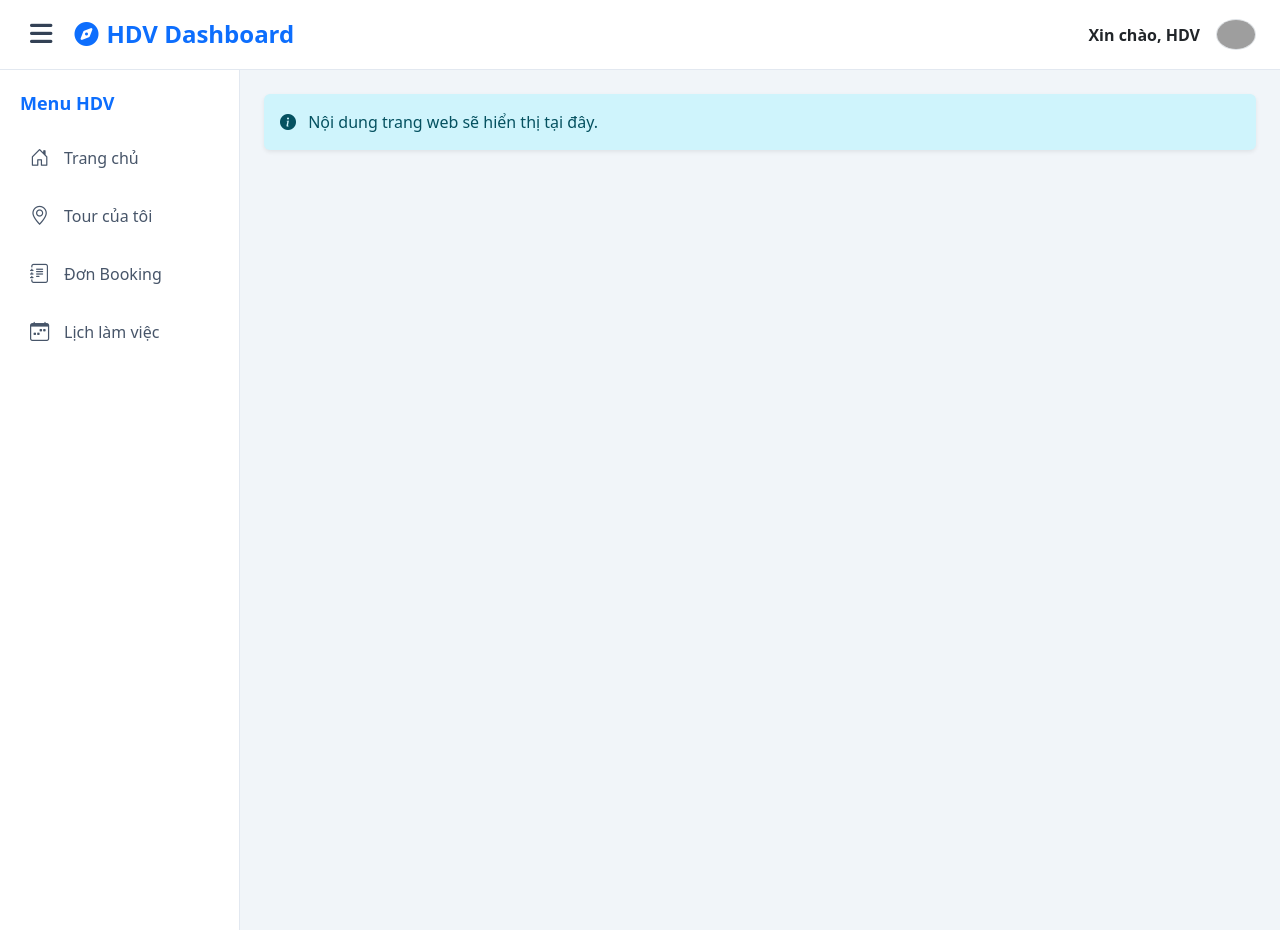
After one commit to tuan18122006/duan1-website-du-lich-nh-m-9-WD20308, a PHP site: page /duan1-website-du-lich-nh-m-9-WD20308/app/views/layouts/guideHeader.php in a window 1280 px wide. The commit adds this page. Run offline with PHP 8.4, Linux system fonts and the light colour scheme; grey boxes are pictures that could not be loaded.

Commit message:
phan cong tour

```diff
--- a/app/models/GuideModel.php
+++ b/app/models/GuideModel.php
@@ -105,4 +105,7 @@ class GuideModel extends Model {
             return false;
         }
     }
+
+
+
 }
--- a/app/models/TourModel.php
+++ b/app/models/TourModel.php
@@ -155,6 +155,7 @@ class TourModel extends Model
         return $this->db->prepare($sql)->fetchAll();
     }
 
+
     public function getToursByGuide($guide_id)
     {
         $sql = "SELECT * FROM tours WHERE guide_id = :guide_id";
@@ -162,7 +163,6 @@ class TourModel extends Model
         $stmt->execute(['guide_id' => $guide_id]);
         return $stmt->fetchAll();
     }
-
 
 
 
--- /dev/null
+++ b/app/views/layouts/guideHeader.php
@@ -0,0 +1,214 @@
+<!doctype html>
+<html lang="vi">
+
+<head>
+    <meta charset="utf-8">
+    <meta name="viewport" content="width=device-width, initial-scale=1">
+    <title><?= $page_title ?? 'HDV Dashboard' ?></title>
+
+    <!-- Bootstrap + Icons -->
+    <link href="https://cdn.jsdelivr.net/npm/bootstrap@5.3.3/dist/css/bootstrap.min.css" rel="stylesheet">
+    <link rel="stylesheet" href="https://cdnjs.cloudflare.com/ajax/libs/font-awesome/6.4.0/css/all.min.css">
+    <link rel="stylesheet" href="https://cdn.jsdelivr.net/npm/bootstrap-icons@1.11.3/font/bootstrap-icons.css">
+
+    <style>
+        :root {
+            --header-height: 70px;
+            --sidebar-width: 240px;
+            --primary-color: #0d6efd;
+            --body-bg: #f1f5f9;
+        }
+
+        body {
+            background: var(--body-bg);
+            overflow-x: hidden;
+        }
+
+        /* =========================
+           TOP HEADER HDV
+        ========================== */
+        .top-header {
+            height: var(--header-height);
+            background: #ffffff;
+            border-bottom: 1px solid #e2e8f0;
+            display: flex;
+            align-items: center;
+            justify-content: space-between;
+            padding: 0 1.5rem;
+            position: fixed;
+            top: 0;
+            left: 0;
+            right: 0;
+            z-index: 1030;
+        }
+
+        .btn-toggle-sidebar {
+            border: none;
+            background: transparent;
+            font-size: 1.6rem;
+            cursor: pointer;
+            color: #334155;
+        }
+
+
+        /* =========================
+           SIDEBAR HDV
+        ========================== */
+        .sidebar-hdv {
+            width: var(--sidebar-width);
+            background: #ffffff;
+            border-right: 1px solid #e2e8f0;
+            height: 100vh;
+            position: fixed;
+            top: var(--header-height);
+            left: 0;
+            padding-top: 20px;
+            overflow-y: auto;
+            transition: 0.3s;
+        }
+
+        /* When sidebar collapsed */
+        body.toggled .sidebar-hdv {
+            margin-left: calc(var(--sidebar-width) * -1);
+        }
+
+        body.toggled .main-content {
+            margin-left: 0;
+        }
+
+        /* Sidebar title */
+        .sidebar-title {
+            font-size: 18px;
+            font-weight: 700;
+            padding-left: 20px;
+            margin-bottom: 15px;
+            color: var(--primary-color);
+        }
+
+        /* Menu item */
+        .sidebar-menu a {
+            display: flex;
+            align-items: center;
+            gap: 12px;
+            padding: 12px 20px;
+            margin: 5px 10px;
+            color: #475569;
+            font-weight: 500;
+            text-decoration: none;
+            border-radius: 8px;
+            transition: all 0.25s;
+        }
+
+        .sidebar-menu a:hover,
+        .sidebar-menu a.active {
+            background: #eff6ff;
+            color: var(--primary-color);
+        }
+
+        .sidebar-menu i {
+            font-size: 1.2rem;
+            width: 22px;
+        }
+
+        @media (max-width: 991.98px) {
+            .sidebar-hdv {
+                margin-left: calc(var(--sidebar-width) * -1);
+            }
+        }
+
+
+        /* =========================
+           MAIN CONTENT
+        ========================== */
+        .main-content {
+            margin-top: var(--header-height);
+            margin-left: var(--sidebar-width);
+            padding: 1.5rem;
+            min-height: calc(100vh - var(--header-height));
+            transition: 0.3s;
+        }
+    </style>
+</head>
+
+<body>
+
+    <!-- ======================================
+         1. TOP HEADER
+    ======================================= -->
+    <header class="top-header">
+        <div class="d-flex align-items-center gap-3">
+            <button class="btn-toggle-sidebar" id="sidebarToggle">
+                <i class="fa-solid fa-bars"></i>
+            </button>
+
+            <h4 class="fw-bold text-primary mb-0">
+                <i class="fa-solid fa-compass me-2"></i>HDV Dashboard
+            </h4>
+        </div>
+
+        <div class="d-flex align-items-center gap-3">
+            <span class="fw-semibold">Xin chào, <?= $_SESSION['user']['name'] ?? 'HDV' ?></span>
+
+            <img src="https://cdn-icons-png.flaticon.com/512/149/149071.png"
+                 width="40" class="rounded-circle border">
+        </div>
+    </header>
+
+    <!-- ======================================
+         2. SIDEBAR HDV
+    ======================================= -->
+    <aside class="sidebar-hdv">
+        <div class="sidebar-title">Menu HDV</div>
+
+        <?php $act = $_GET['act'] ?? 'home'; ?>
+
+        <div class="sidebar-menu">
+            <a href="index.php?act=guide_home" class="<?= $act=='guide_home' ? 'active':'' ?>">
+                <i class="bi bi-house-door"></i> Trang chủ
+            </a>
+
+            <a href="index.php?act=my_tour" class="<?= $act=='my_tours' ? 'active':'' ?>">
+                <i class="bi bi-geo-alt"></i> Tour của tôi
+            </a>
+
+            <a href="index.php?act=my_booking" class="<?= $act=='my_booking' ? 'active':'' ?>">
+                <i class="bi bi-journal-text"></i> Đơn Booking
+            </a>
+
+            <a href="index.php?act=calendar" class="<?= $act=='calendar' ? 'active':'' ?>">
+                <i class="bi bi-calendar-week"></i> Lịch làm việc
+            </a>
+        </div>
+    </aside>
+
+    <!-- ======================================
+         3. MAIN CONTENT
+    ======================================= -->
+    <main class="main-content">
+        <div class="content-body-wrapper">
+            <?php
+            // Render View Động từ Controller
+            if (isset($view_path) && file_exists($view_path)) {
+                require_once $view_path;
+            } else {
+                echo '<div class="alert alert-info shadow-sm border-0">
+                        <i class="bi bi-info-circle-fill me-2"></i>
+                        Nội dung trang web sẽ hiển thị tại đây.
+                      </div>';
+            }
+            ?>
+        </div>
+    </main>
+
+    <!-- JS -->
+    <script src="https://cdn.jsdelivr.net/npm/bootstrap@5.3.3/dist/js/bootstrap.bundle.min.js"></script>
+
+    <script>
+        document.getElementById('sidebarToggle').addEventListener('click', function() {
+            document.body.classList.toggle('toggled');
+        });
+    </script>
+
+</body>
+
+</html>
--- a/app/views/tours/tour_list.php
+++ b/app/views/tours/tour_list.php
@@ -1,4 +1,4 @@
-    <div class="header-action" >
+    <div class="header-action">
         <h2 class="header-title">Quản lý tour</h2>
         <a href="index.php?act=add_tour" class="btn-add"><i class="fas fa-plus"></i> Thêm mới</a>
     </div>
```
Also changed, not shown: app/controllers/DashboardController.php (+19 -1 lines), app/controllers/GuideController.php (+38 -16 lines), app/controllers/LoginController.php (+19 -13 lines), app/controllers/TourController.php (+4 -4 lines), app/core/Controller.php (+16 -0 lines), app/models/LoginModel.php (+8 -6 lines), app/views/dashboard/dashbroad_guide.php (added, +186 -0 lines), app/views/guide/booking.php (added, +32 -0 lines), app/views/guide/calendar.php (added, +36 -0 lines), app/views/guide/myTour.php (added, +29 -0 lines), app/views/layouts/mainGuide.php (added, +9 -0 lines), app/views/login/login.php (+0 -11 lines), index.php (+19 -5 lines), assets/uploads/tours/1764932909_z6496478366489_ee5b96d1a11431e0eaa27a5a51e9d076.jpg (added), 1 more files. Lines whose indentation alone changed are shown as unchanged.
